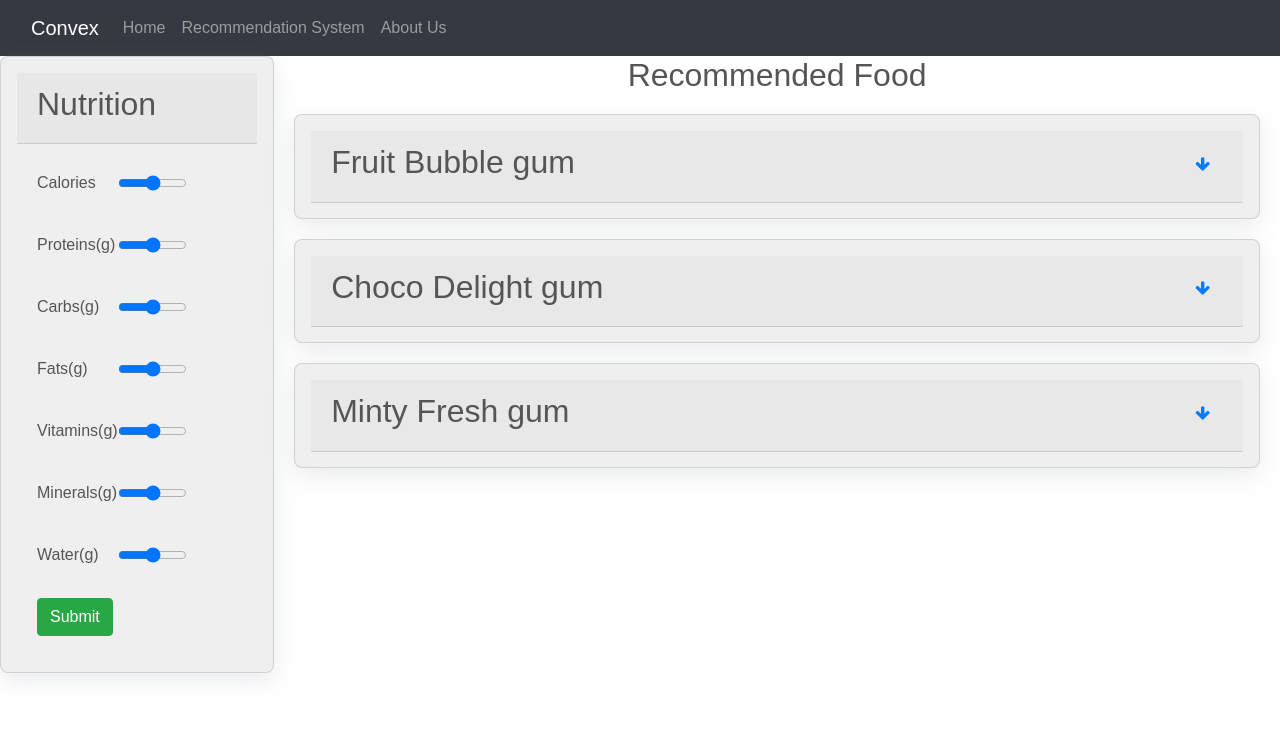
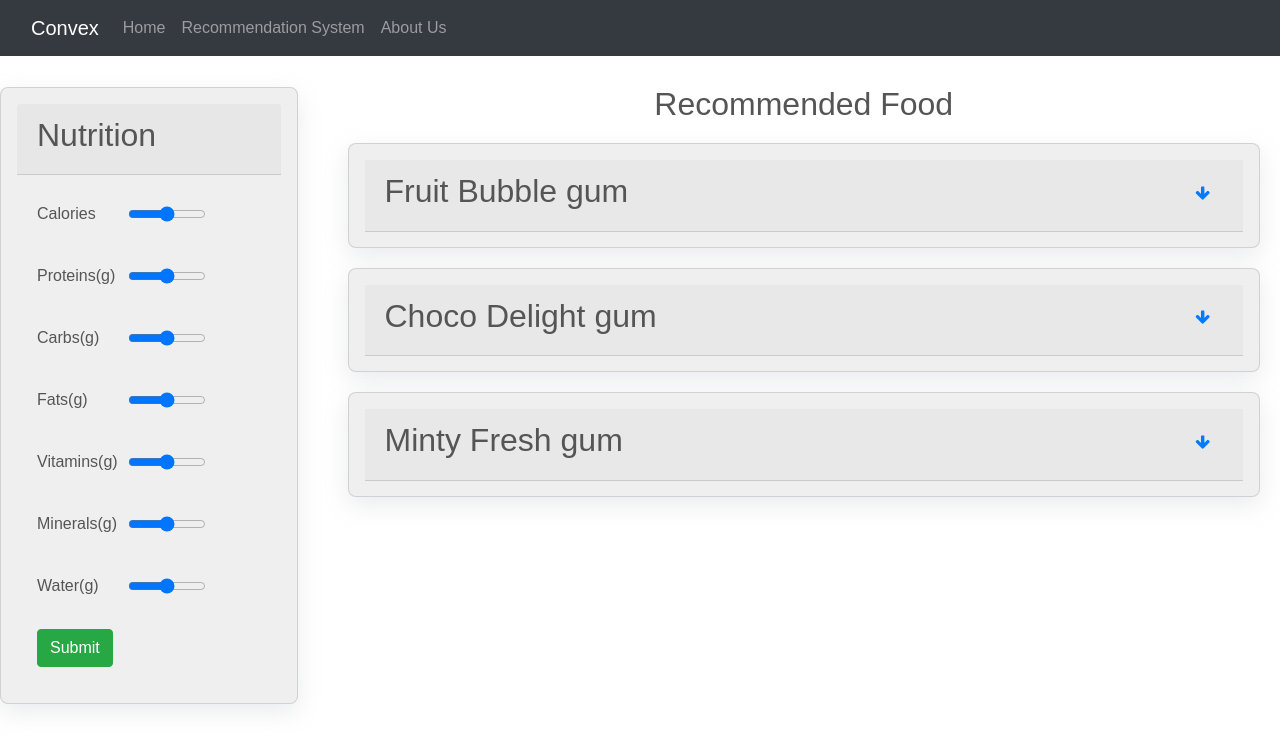
Before and after one commit to mashiourcse/convex_nutriiton, a React (Vite) app: page /recommendation-system in a window 1280 px wide. Shown: the top 748 px of the page. Built offline with nearby package versions, Linux system fonts and the light colour scheme.

Commit message:
recommendationsystemlayout done

```diff
--- a/Assets/css/components/App.css
+++ b/Assets/css/components/App.css
@@ -1,7 +1,13 @@
 
 .Recommendation_System{
-  display: flex;
-  flex-direction: row;
+  margin: 0;
+  padding: 0;
+}
+
+.nutrition-form{
+  /* background-color: red; */
+  padding-top: 72px;
+  margin-top: 15px;
 }
 
 .NutritionInput{
@@ -30,6 +36,8 @@
 .food-container{
   /* background-color: green; */
   width: 100%;
+  padding-top: 70px;
+  margin-top: 15px;
 }
 .scrollable-content {
   /* height: 572px; */
@@ -43,3 +51,9 @@
 .single-item{
   margin: 20px;
 }
+
+/* Navbar.css */
+
+
+
+/* Add other styles as needed */
--- a/Assets/css/components/chart_input.css
+++ b/Assets/css/components/chart_input.css
@@ -10,19 +10,8 @@ body{
     color: #555;
     background-color: #fff;
 }
-.container{
-    height: auto;
-    margin: 15px 15px;
-    width: 683px;
-    padding: 20px;
-    border: 1px solid rgb(200, 191, 191);
-    display: flex;
-    flex-direction: row;
-    position: relative;
-    /* left: 591px; */
-    border-radius: 10px;
-    /* justify-content: center; */
-}
+
+
 .chart{
     max-width: 900px;
     height: 450px;
--- a/src/App.jsx
+++ b/src/App.jsx
@@ -10,7 +10,10 @@ import Navbar from './components/Navbar';
 function App() {
   return (
     <>
-    <Navbar/>
+
+    <Navbar />
+
+
     <RouterProvider router={routes} />
 
     </>
--- a/src/components/Navbar.jsx
+++ b/src/components/Navbar.jsx
@@ -10,7 +10,7 @@ const Navbar = () => {
   };
 
   return (
-    <nav className="navbar navbar-dark bg-dark navbar-expand-lg bg-body-tertiary">
+    <nav className="navbar navbar-dark bg-dark navbar-expand-lg bg-body-tertiary fixed-top">
       <div className="container-fluid">
         <a className="navbar-brand" href="#">Convex</a>
         <button className="navbar-toggler" type="button" data-bs-toggle="collapse" data-bs-target="#navbarNav" aria-controls="navbarNav" aria-expanded="false" aria-label="Toggle navigation">
--- a/src/pages/RecommendationSystem.jsx
+++ b/src/pages/RecommendationSystem.jsx
@@ -41,11 +41,15 @@ const App = () => {
     },
   ];
   return (
-    <div>
+    <main className="Recommendation_System">
+    <div class="row ">
+        <div class="col-3" id="sticky-sidebar">
+            <div class="nutrition-form sticky-top">
 
-      <div className="Recommendation_System">
-      <NutritionForm className="position-sticky" />
-
+      <NutritionForm/>
+            </div>
+        </div>
+        <div class="col" id="main">
         <div className="food-container">
           <h2 className="text-center">Recommended Food</h2>
 
@@ -65,8 +69,9 @@ const App = () => {
           </div>
 
       </div>
-      </div>
+        </div>
     </div>
+    </main>
   );
 };
 
```
